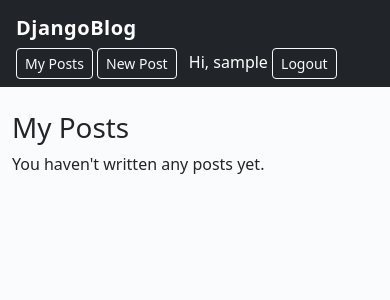
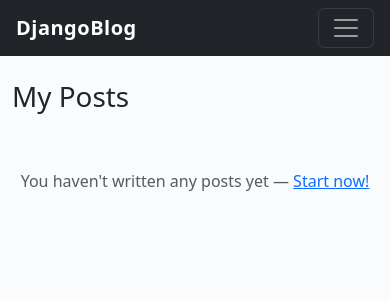
Before and after one commit to delgernyamdeegii0416-art/djangoblog, a Django app: page /my-posts/ in a window 390 px wide. Shown: the top 300 px of the page. Run offline with Django 5.2, Linux system fonts and the light colour scheme; the visitor is signed in with stand-in values (Sample User, id 1); data that the repository does not hold is empty.

Commit message:
Consolide

```diff
--- a/blog/templates/blog/base.html
+++ b/blog/templates/blog/base.html
@@ -15,29 +15,41 @@
         {% endfor %}
     </div>
     {% endif %}
-  <nav class="navbar navbar-dark bg-dark px-3">
+    <nav class="navbar navbar-expand-lg navbar-dark bg-dark px-3">
         <a class="navbar-brand" href="{% url 'home' %}">DjangoBlog</a>
 
-    <div>
+        <button class="navbar-toggler" type="button" data-bs-toggle="collapse" data-bs-target="#navMenu">
+            <span class="navbar-toggler-icon"></span>
+        </button>
+
+        <div class="collapse navbar-collapse" id="navMenu">
+            <div class="navbar-nav me-auto">
+                <a class="nav-link" href="{% url 'home' %}">Home</a>
+                <a class="nav-link" href="{% url 'about' %}">About</a>
+                <a class="nav-link" href="{% url 'contact' %}">Contact</a>
+            </div>
+
+            <div class="navbar-nav">
                 {% if request.user.is_authenticated %}
-            <a class="btn btn-outline-light btn-sm" href="{% url 'my_posts' %}">My Posts</a>
-            <a class="btn btn-outline-light btn-sm" href="{% url 'post_create' %}">New Post</a>
+                    <a class="btn btn-outline-light btn-sm me-2 my-1" href="{% url 'post_create' %}">New Post</a>
+                    <a class="nav-link" href="{% url 'my_posts' %}">My Posts</a>
 
-            <span class="text-white ms-2">Hi, {{ request.user.username }}</span>
+                    <span class="navbar-text text-white me-2">Hi, {{ request.user.username }}</span>
 
                     <form method="post" action="{% url 'logout' %}" class="d-inline">
                         {% csrf_token %}
-                <button type="submit" class="btn btn-outline-light btn-sm">Logout</button>
+                        <button type="submit" class="btn btn-outline-light btn-sm my-1">Logout</button>
                     </form>
-
                 {% else %}
-            <a class="btn btn-outline-light btn-sm" href="{% url 'login' %}">Login</a>
-            <a class="btn btn-outline-light btn-sm" href="{% url 'register' %}">Register</a>
+                    <a class="btn btn-outline-light btn-sm me-2 my-1" href="{% url 'login' %}">Login</a>
+                    <a class="btn btn-outline-light btn-sm my-1" href="{% url 'register' %}">Register</a>
                 {% endif %}
+            </div>
         </div>
     </nav>
   <div class="container mt-4">
     {% block content %}{% endblock %}
   </div>
+  <script src="https://cdn.jsdelivr.net/npm/bootstrap@5.3.3/dist/js/bootstrap.bundle.min.js"></script>
 </body>
 </html>
--- a/blog/templates/blog/login.html
+++ b/blog/templates/blog/login.html
@@ -10,5 +10,7 @@
     {{ form.as_p }}
 
     <button type="submit" class="btn btn-primary">Log in</button>
+    <p></p>
+    <a href="{% url 'password_reset' %}">Forgot your password?</a>
 </form>
 {% endblock %}
--- a/blog/templates/blog/my_posts.html
+++ b/blog/templates/blog/my_posts.html
@@ -1,25 +1,46 @@
+
 {% extends "blog/base.html" %}
+
 {% block title %}My Posts{% endblock %}
+
 {% block content %}
 <h1>My Posts</h1>
+
 <div class="row">
-  {% for post in page_obj %}
-    <div class="col-md-4 mb-4">
-      <div class="card h-100">
-        {% if post.cover_image %}
-          <img src="{{ post.cover_image.url }}" class="card-img-top" alt="{{ post.title }}">
+    {% for post in page_obj %}
+        {% include "blog/partials/_post_card.html" %}
+    {% empty %}
+        <div class="col-12">
+            <p class="text-center text-muted py-5">
+                You haven't written any posts yet —
+                <a href="{% url 'post_create' %}">Start now!</a>
+            </p>
+        </div>
+    {% endfor %}
+</div>
+
+{% if page_obj.has_other_pages %}
+<nav>
+    <ul class="pagination justify-content-center">
+        {% if page_obj.has_previous %}
+            <li class="page-item">
+                <a class="page-link" href="?page={{ page_obj.previous_page_number }}">Previous</a>
+            </li>
         {% endif %}
-        <div class="card-body">
-          <h5 class="card-title">{{ post.title }} <span class="badge bg-secondary">{{ post.status }}</span></h5>
-          <p class="card-text">{{ post.content|truncatewords:20 }}</p>
-          <a href="{% url 'post_detail' post.slug %}" class="btn btn-primary btn-sm">View</a>
-          <a href="{% url 'post_edit' post.slug %}" class="btn btn-outline-secondary btn-sm">Edit</a>
-          <a href="{% url 'post_delete' post.slug %}" class="btn btn-outline-danger btn-sm">Delete</a>
-        </div>
-      </div>
-    </div>
-  {% empty %}
-    <p>You haven't written any posts yet.</p>
-  {% endfor %}
-</div>
+
+        <li class="page-item disabled">
+            <span class="page-link">
+                Page {{ page_obj.number }} of {{ page_obj.paginator.num_pages }}
+            </span>
+        </li>
+
+        {% if page_obj.has_next %}
+            <li class="page-item">
+                <a class="page-link" href="?page={{ page_obj.next_page_number }}">Next</a>
+            </li>
+        {% endif %}
+    </ul>
+</nav>
+{% endif %}
+
 {% endblock %}
--- a/blog/templates/blog/post_detail.html
+++ b/blog/templates/blog/post_detail.html
@@ -10,8 +10,7 @@
 {% endif %}
 <p>{{ post.content }}</p>
 {% if post.author == request.user %}
-  <a href="{% url 'post_edit' post.slug %}" class="btn btn-sm btn-outline-secondary">Edit</a>
-  <a href="{% url 'post_delete' post.slug %}" class="btn btn-sm btn-outline-danger">Delete</a>
+
 {% endif %}
 <p class="text-muted">By {{ post.author.username }} on {{ post.created_at|date:"M d, Y" }}</p>
 <nav>
--- a/blog/templates/blog/static/blog/css/style.css
+++ b/blog/templates/blog/static/blog/css/style.css
@@ -6,3 +6,8 @@ body {
     font-weight: bold;
     letter-spacing: 0.5px;
 }
+
+.card-img-top {
+    height: 200px;
+    object-fit: cover;
+}
--- a/blog/views.py
+++ b/blog/views.py
@@ -1,17 +1,14 @@
-from django.shortcuts import render
+from django.shortcuts import render, get_object_or_404
 from django.core.paginator import Paginator
-from .models import Post, Category
-from django.shortcuts import render, get_object_or_404
-from django.views.generic import ListView
+from django.db import models
+from django.views.generic import ListView, DetailView
 from django.views.generic.edit import CreateView, UpdateView, DeleteView
 from django.urls import reverse_lazy
-from .forms import PostForm
 from django.contrib.auth import login
-from django.views.generic.edit import CreateView
-from .forms import PostForm, RegisterForm
 from django.contrib.auth.mixins import LoginRequiredMixin, UserPassesTestMixin
 from django.contrib import messages
-from django.views.generic import DetailView
+from .models import Post, Category
+from .forms import PostForm, RegisterForm
 
 
 class PostDeleteView(LoginRequiredMixin, UserPassesTestMixin, DeleteView):
@@ -29,7 +26,14 @@ def post_detail(request, slug):
 
 
 def home(request):
-    return render(request, 'blog/home.html', {'title': 'This is the Djangblog Homepage.'})
+    posts = Post.objects.filter(status="published").order_by("-created_at")
+    paginator = Paginator(posts, 6)
+    page_obj = paginator.get_page(request.GET.get("page"))
+
+    return render(request, "blog/home.html", {
+        "page_obj": page_obj,
+        "title": "Home",
+    })
 
 def about(request):
     return render(request,'blog/about.html', {'team': 'This is the Djangoblog team.'})
@@ -56,26 +60,10 @@ def post_list(request):
 def custom_403(request, exception=None):
     return render(request, "blog/403.html", status=403)
 
-class PostCreateView(CreateView):
-    model = Post
-    template_name = "blog/post_form.html"
-    form_class = PostForm
 
     def get_success_url(self):
         return reverse_lazy("post_detail", kwargs={"slug": self.object.slug})
 
-class PostUpdateView(UpdateView):
-    model = Post
-    template_name = "blog/post_form.html"
-    form_class = PostForm
-
-    def get_success_url(self):
-        return reverse_lazy("post_detail", kwargs={"slug": self.object.slug})
-
-class PostDeleteView(DeleteView):
-    model = Post
-    template_name = "blog/post_confirm_delete.html"
-    success_url = reverse_lazy("home")
 
 class RegisterView(CreateView):
     form_class = RegisterForm
--- a/config/urls.py
+++ b/config/urls.py
@@ -41,3 +41,5 @@ urlpatterns = [
 
 if settings.DEBUG:
     urlpatterns += static(settings.MEDIA_URL, document_root=settings.MEDIA_ROOT)
+
+handler403 = "blog.views.custom_403"
```
Also changed, not shown: blog/templates/blog/home.html (+12 -0 lines), blog/templates/blog/partials/_pagination.html (added, +23 -0 lines), blog/templates/blog/partials/_post_card.html (added, +24 -0 lines). Lines whose indentation alone changed are shown as unchanged.
